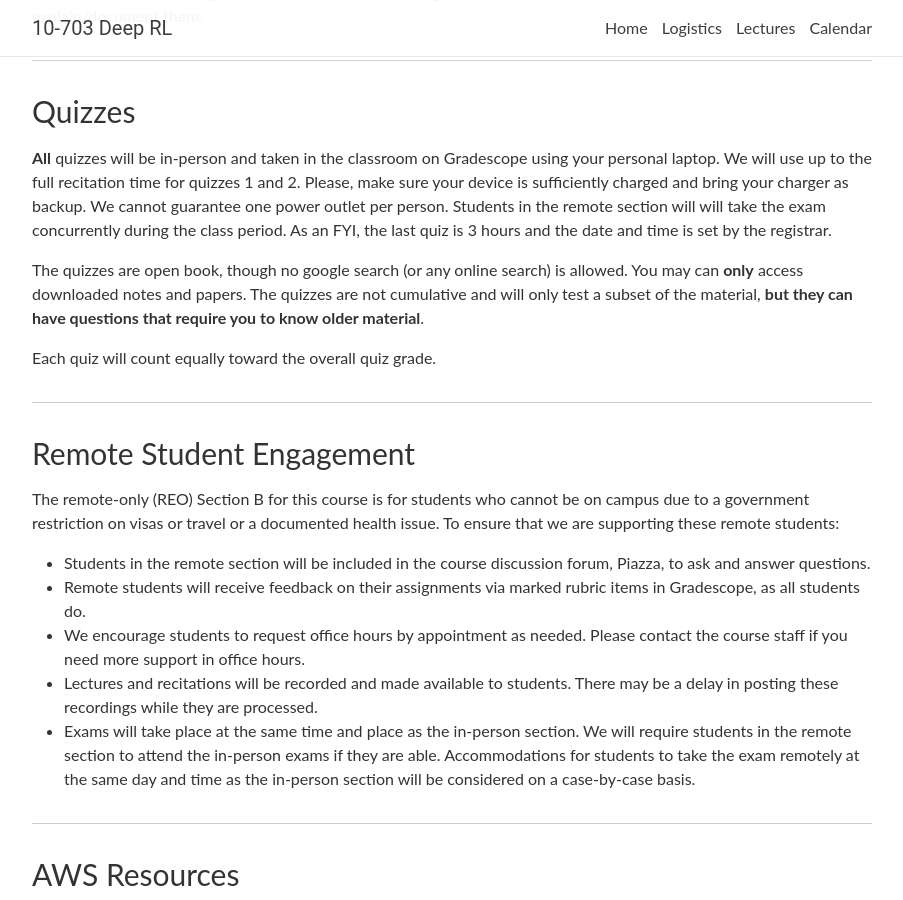
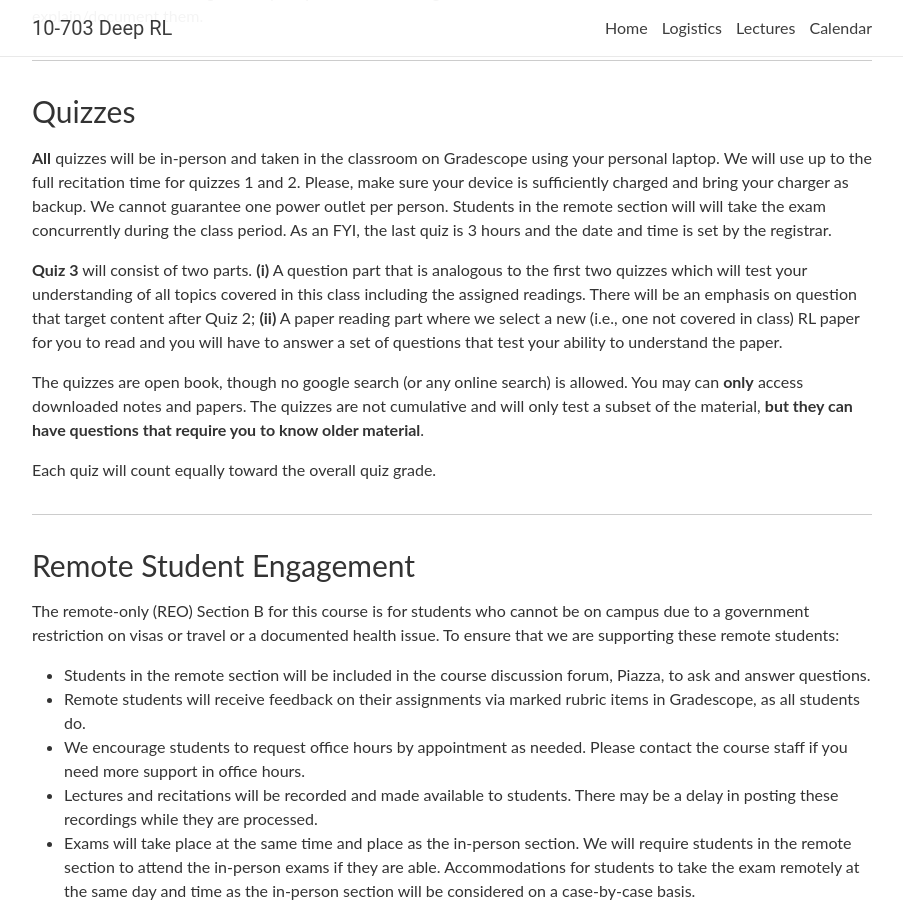
Before and after one commit to cmudeeprl/403website_s24, a Jekyll site: the page built from _pages/logistics.md, in a window 1280 px wide and 900 px high, scrolled down 2300 px. Shown: the whole window, without its empty margins (188-1091 px from the left). Built offline with Jekyll 4.4.1, drawn with Linux system fonts in a browser that asks for light colours; nearby versions of some CDN libraries; comment, search, counter and statistics services are not loaded.

Commit message:
Adding description of Quiz 3

```diff
--- a/_pages/logistics.md
+++ b/_pages/logistics.md
@@ -67,6 +67,8 @@ Students are required to **typeset written homework solutions using $$\LaTeX$$ a
 ### Quizzes
 
 **All** quizzes will be in-person and taken in the classroom on Gradescope using your personal laptop. We will use up to the full recitation time for quizzes 1 and 2. Please, make sure your device is sufficiently charged and bring your charger as backup. We cannot guarantee one power outlet per person. Students in the remote section will will take the exam concurrently during the class period.  As an FYI, the last quiz is 3 hours and the date and time is set by the registrar.
+
+**Quiz 3** will consist of two parts. **(i)** A question part that is analogous to the first two quizzes which will test your understanding of all topics covered in this class including the assigned readings. There will be an emphasis on question that target content after Quiz 2; **(ii)** A paper reading part where we select a new (i.e., one not covered in class) RL paper for you to read and you will have to answer a set of questions that test your ability to understand the paper.
 
 The quizzes are open book, though no google search (or any online search) is allowed. You may can **only** access downloaded notes and papers. The quizzes are not cumulative and will only test a subset of the material, **but they can have questions that require you to know older material**.
 
```
